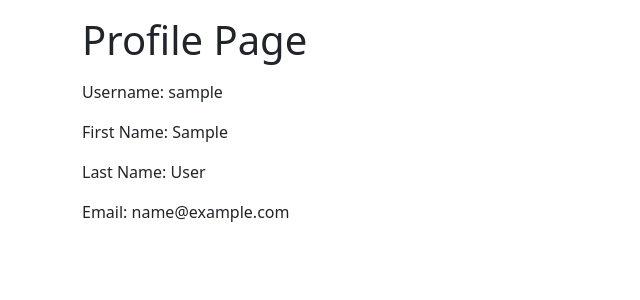
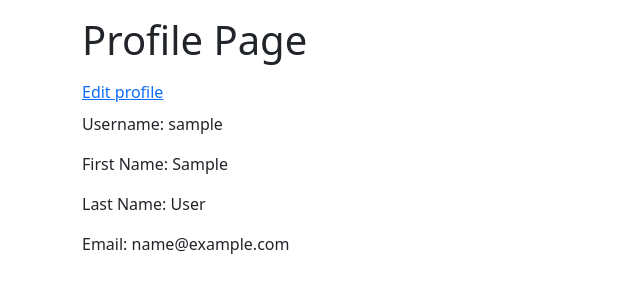
Before and after one commit to Imomali-Aziz/goodreads, a Django app: page /users/profile/ in a window 1280 px wide. Shown: the part 56-356 px from the top of the page, without its empty margins (0-640 px from the left). Run offline with Django 4.2, Linux system fonts and the light colour scheme; the visitor is signed in with stand-in values (Sample User, id 1).

Commit message:
Profile Update

```diff
--- a/templates/users/profile.html
+++ b/templates/users/profile.html
@@ -4,6 +4,7 @@
 
 {% block content %}
     <h1 class='mb-3'>Profile Page</h1>
+    <a class="mb-2 d-inline-block" href="{% url 'profile_edit' %}">Edit profile</a>
     <p>Username: {{ user.username }}</p>
     <p>First Name: {{ user.first_name }}</p>
     <p>Last Name: {{ user.last_name }}</p>
--- a/users/forms.py
+++ b/users/forms.py
@@ -13,3 +13,9 @@ class UserCreateForm(forms.ModelForm):
         user.save()
 
         return user
+
+
+class UserUpdateForm(forms.ModelForm):
+    class Meta:
+        model = User
+        fields = ('username','first_name', 'last_name', 'email')
--- a/users/urls.py
+++ b/users/urls.py
@@ -1,10 +1,11 @@
 from django.urls import path
 
-from users.views import RegisterView, LoginView, ProfileView, LogoutView
+from users.views import RegisterView, LoginView, ProfileView, LogoutView, ProfileUpdateView
 
 urlpatterns = [
     path('register/', RegisterView.as_view(), name='register'),
     path('login/', LoginView.as_view(), name='login'),
     path('logout/', LogoutView.as_view(), name='logout'),
     path('profile/', ProfileView.as_view(), name='profile'),
+    path('profile/edit/', ProfileUpdateView.as_view(), name='profile_edit'),
 ]
--- a/users/views.py
+++ b/users/views.py
@@ -5,7 +5,7 @@ from django.contrib.auth.mixins import LoginRequiredMixin
 from django.shortcuts import render, redirect
 from django.views import View
 
-from users.forms import UserCreateForm
+from users.forms import UserCreateForm, UserUpdateForm
 
 
 class RegisterView(View):
@@ -58,3 +58,18 @@ class LogoutView(View):
         logout(request)
         messages.info(request, 'You are successfully logged out.')
         return redirect('landing_page')
+
+
+class ProfileUpdateView(View):
+    def get(self, request):
+        update_form = UserUpdateForm(instance=request.user)
+        return render(request, 'users/profile_edit.html', {'update_form': update_form})
+
+    def post(self, request):
+        update_form = UserUpdateForm(instance=request.user, data=request.POST)
+
+        if update_form.is_valid():
+            update_form.save()
+            return render(request, 'users/profile.html')
+        else:
+            return render(request, 'users/profile_edit.html', {'update_form': update_form})
```
Also changed, not shown: templates/users/profile_edit.html (added, +11 -0 lines).
